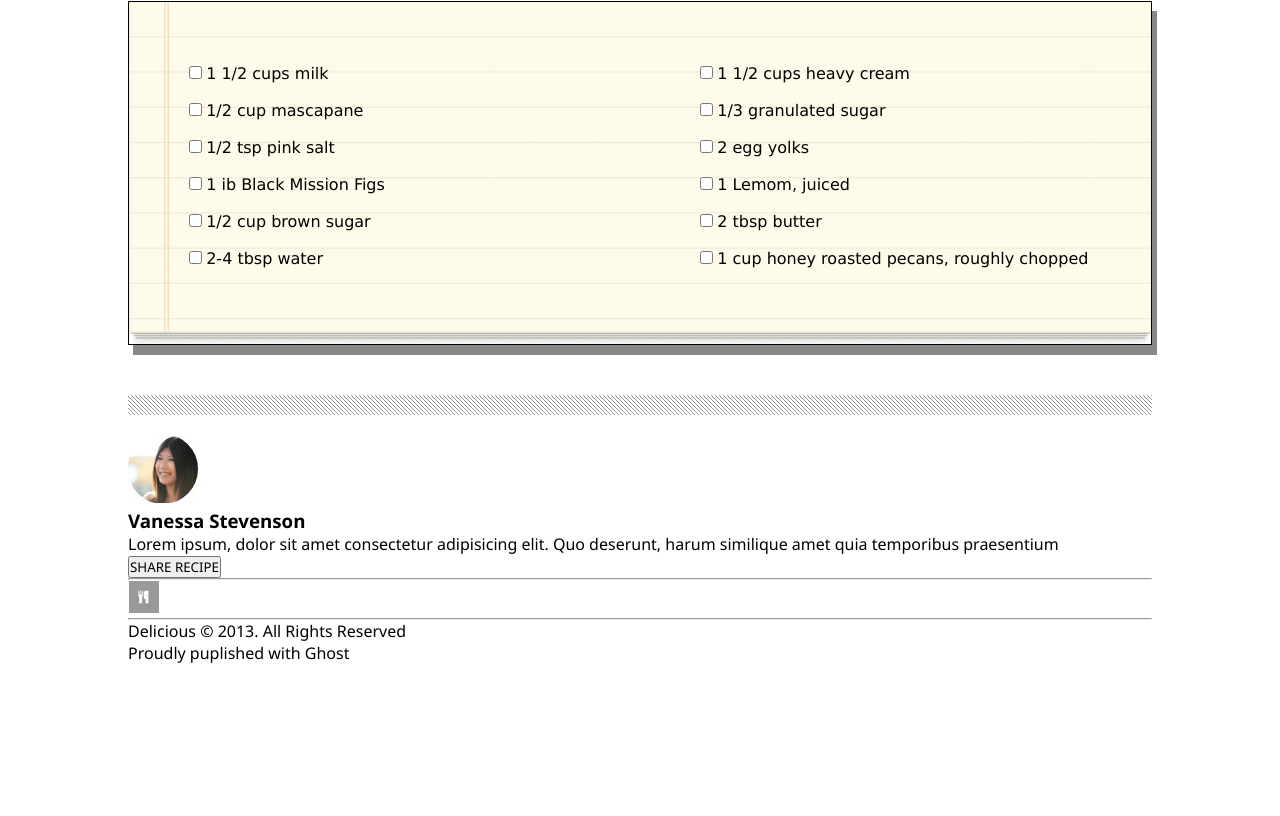
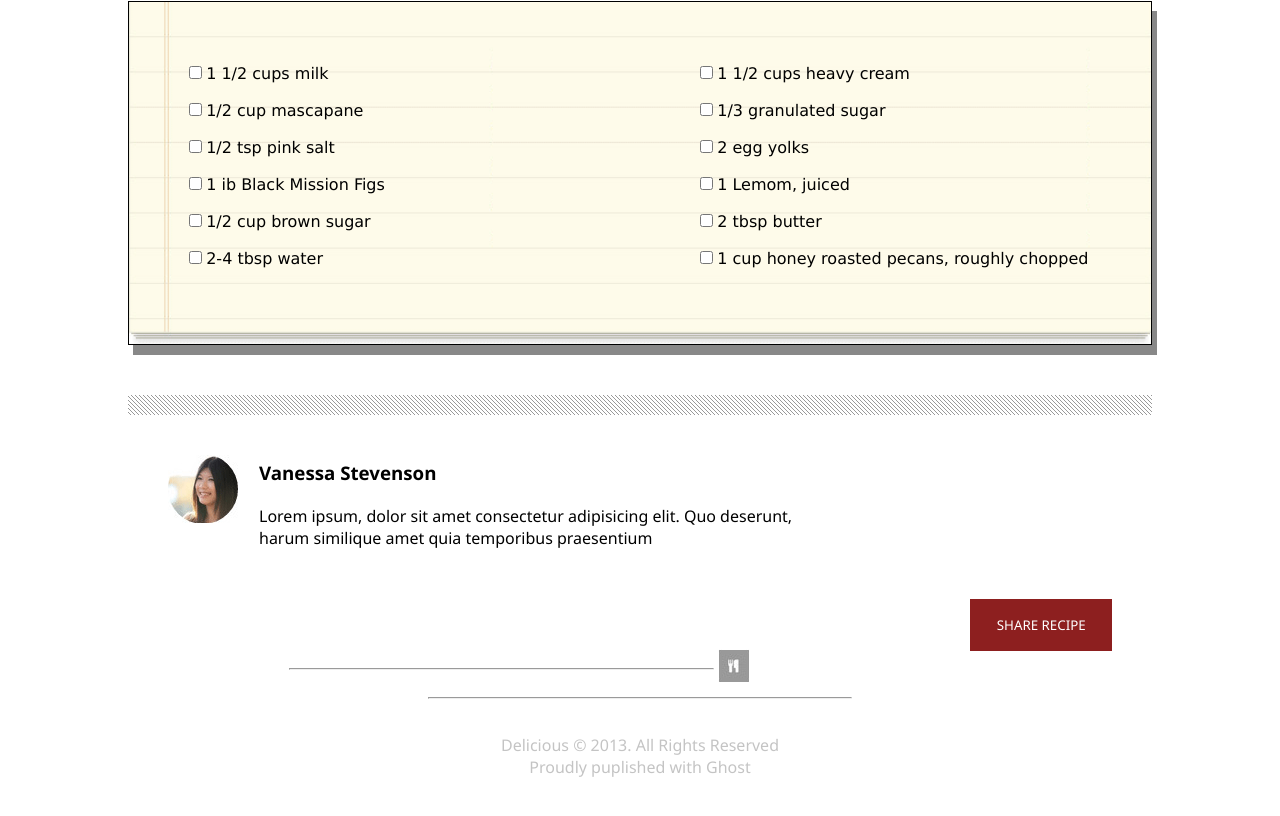
Before and after one commit to nemaaalqetami/lab10-chocolate-pizza, a plain HTML site: page index.html in a window 1280 px wide. Shown: the part 1324-2140 px from the top of the page. Before the commit the page ends 1988 px from the top, so only its background shows below. Drawn offline with Linux system fonts and the light colour scheme.

Commit message:
editing Css

```diff
--- a/css/style.css
+++ b/css/style.css
@@ -145,3 +145,57 @@
       text-decoration: line-through;
     }
   /*-------------------------------------------------------------------*/
+  footer{
+    margin:40px ;
+  }
+footer div:first-child div {
+    display:inline-block;
+    width:75% ;
+ }
+ footer div:first-child div img{
+    float: left;
+    margin-right:20px ;
+}
+footer div:first-child div h3{
+  margin:5px ;
+}
+footer div:first-child div p{
+    width: 80%;
+    float: left;
+    margin-top:15px ;
+    text-align:start;
+  }
+ button {
+    width:15% ;
+    float: right;
+    margin-left: 100px;
+    padding:17px;
+    background-color: rgba(126, 2, 2, 0.884);
+    color: white;
+    border-style: none;
+}
+  footer div{
+    margin-bottom: 50px;
+  }
+  footer div:last-child {
+    text-align: center;
+    color:rgb(196, 196, 196) ;
+    font-size: medium;
+
+
+  }
+  footer div:last-child div{
+   margin-bottom: 30px;
+}
+footer div:last-child div hr {
+    width: 45%;
+    display: inline-block;
+    color: rgb(196, 196, 196);
+
+
+
+}
+footer div:last-child div img{
+  display: inline-block;
+  vertical-align: middle ;
+}
```
